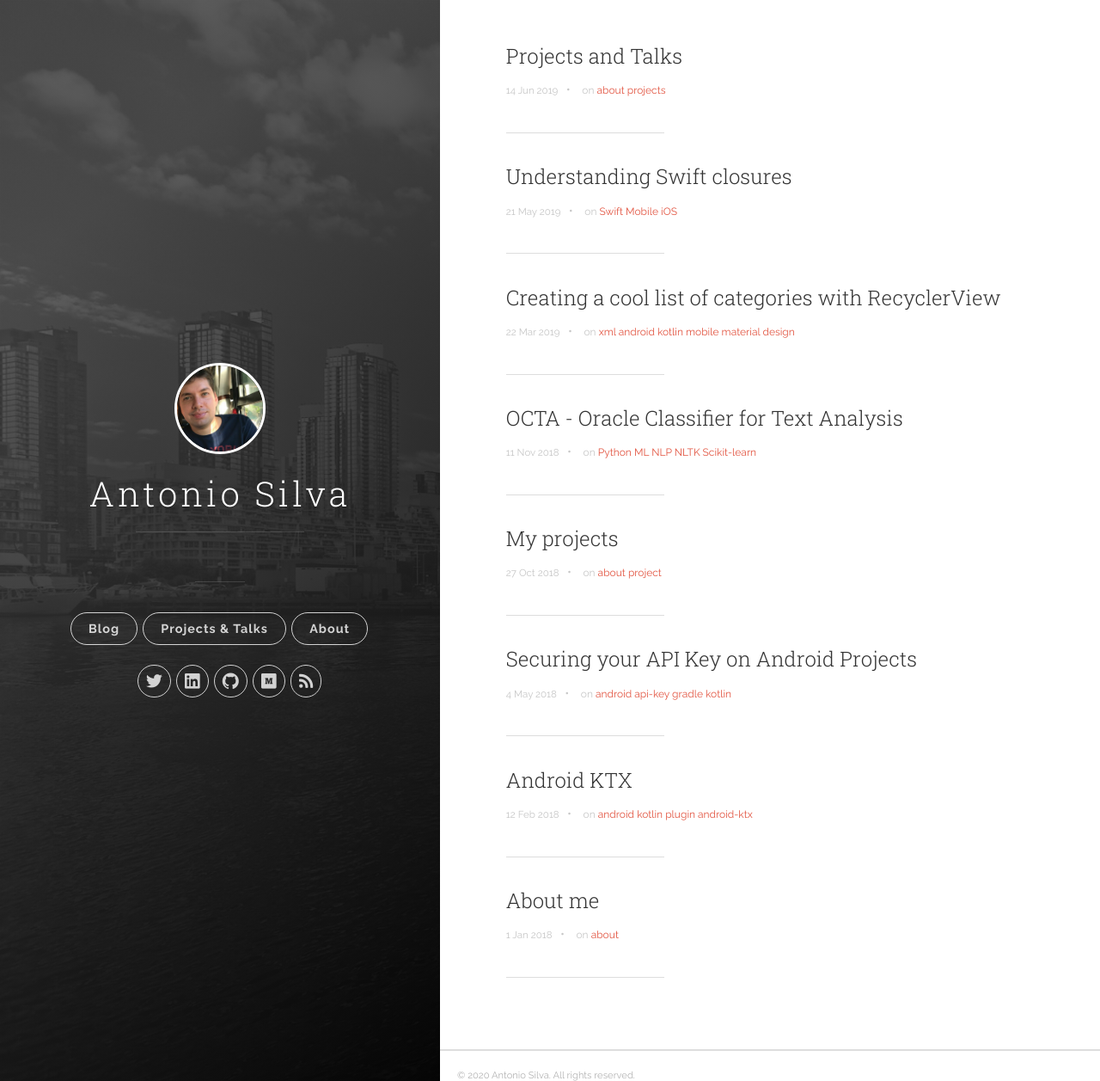
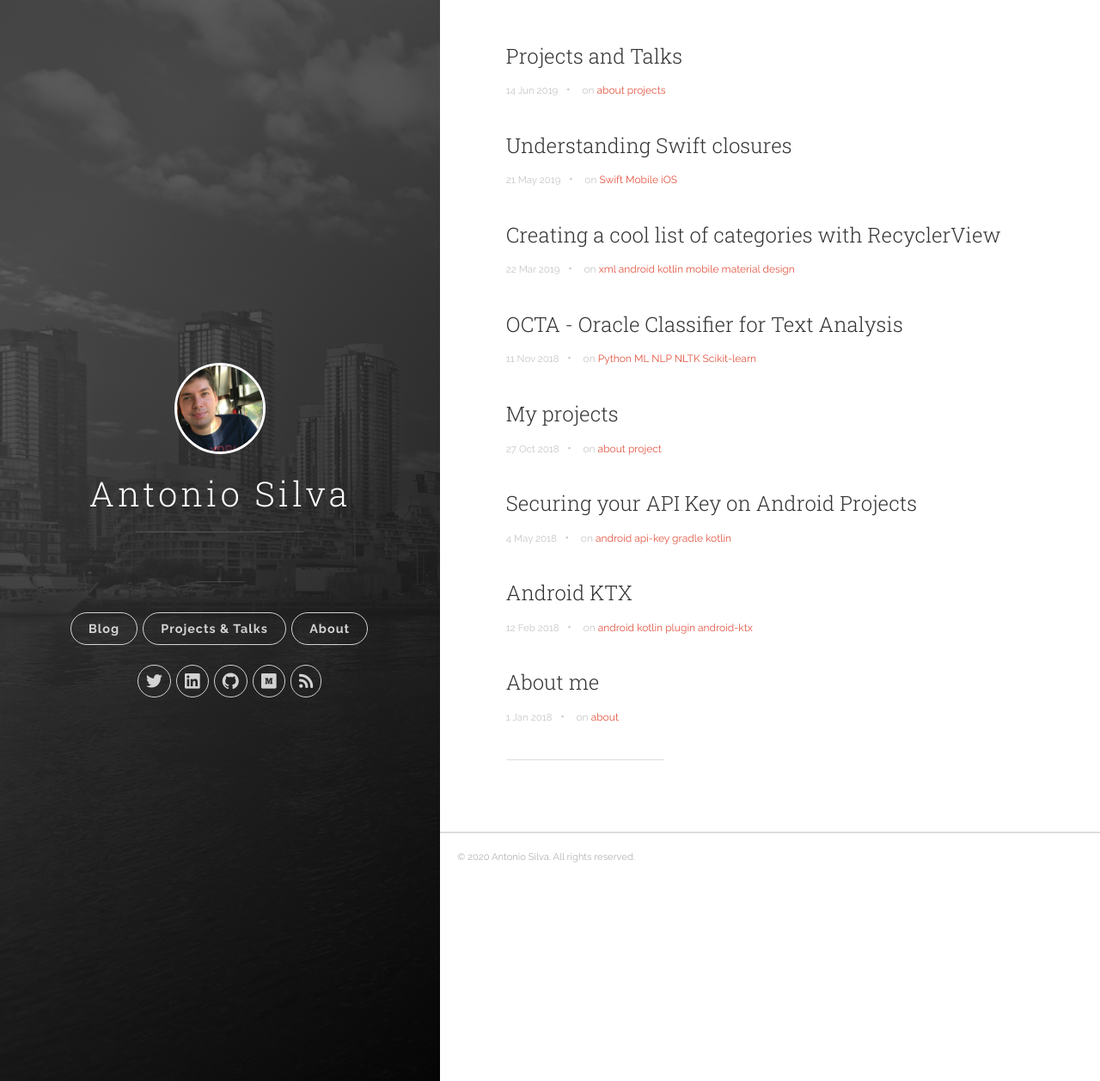
Before and after one commit to antoniosj/antoniosj.github.io, a Jekyll site: the page built from index.html, in a window 1280 px wide and 1257 px high. Shown: the whole window at 86% size. Built offline with Jekyll 4.4.1, drawn with Linux system fonts in a browser that asks for light colours; the list of posts is cut into pages by our own code.

Commit message:
Update index.html

```diff
--- a/index.html
+++ b/index.html
@@ -9,14 +9,14 @@ robots: noindex
     {% for post in paginator.posts %}
       <li>
         <h2 class="post-list__post-title post-title"><a href="{{ site.baseurl }}{{ post.url }}" title="{{ post.title }}">{{ post.title }}</a></h2>
-
+        <!--<p class="excerpt">{{ post.excerpt | strip_html }}&hellip;</p> -->
         <div class="post-list__meta">
             <time datetime="{{ post.date | date: "%Y-%m-%d %H:%M" }}" class="post-list__meta--date date">{{ post.date | date: "%-d %b %Y" }}</time>
             {% if post.tags.size > 0 %}
             &#8226; <span class="post-meta__tags">on {% for tag in post.tags %}<a href="{{ site.baseurl }}/tags/#{{ tag }}">{{ tag }}</a> {% endfor %}</span>
             {% endif %}
         </div>
-        <hr class="post-list__divider">
+        <!-- <hr class="post-list__divider"> -->
       </li>
     {% endfor %}
   </ol>
```
